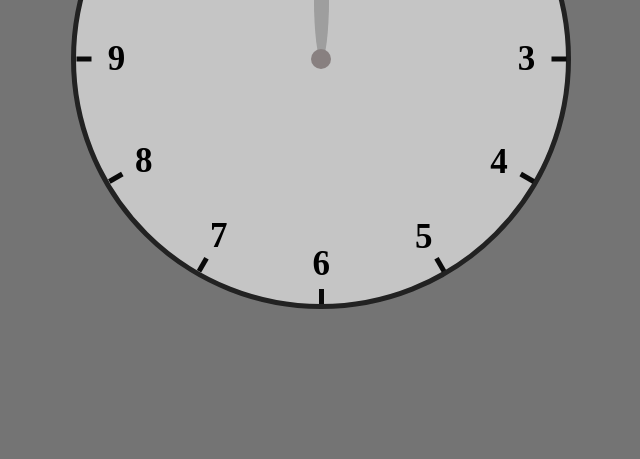
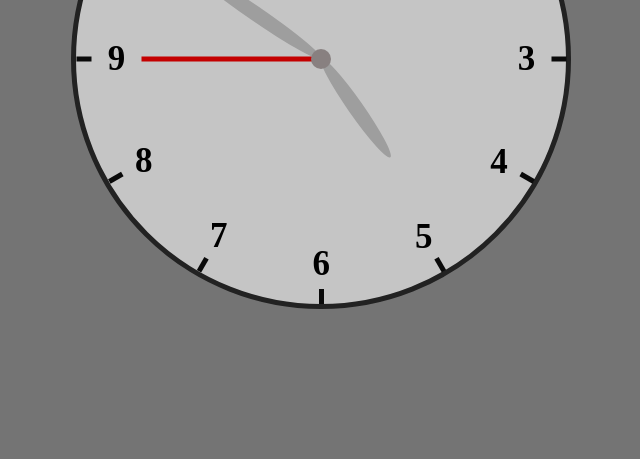
Before and after one commit to gui-araujo-21/relogio, a plain HTML site: page index.html in a window 1280 px wide. Shown: the part 341-800 px from the top of the page, without its empty margins (319-959 px from the left). Drawn offline with Linux system fonts and the light colour scheme.

Commit message:
finished analog clock

```diff
--- a/script.js
+++ b/script.js
@@ -0,0 +1,17 @@
+const qS = (el)=> document.querySelector(el);
+
+const clock = () =>{
+    let date = new Date();
+    let milliSeconds = date.getMilliseconds();
+    let seconds = date.getSeconds();
+    let minutes = date.getMinutes();
+    let hours = date.getHours();
+
+    qS('.seconds').style.transform = `translate(0,-50%) rotate(${(seconds + (milliSeconds/1000))*6}deg)`;
+    qS('.minutes').style.transform = `translate(0,-50%) rotate(${(minutes + (seconds/60))*6}deg)`;
+    qS('.hours').style.transform = `translate(0,-50%) rotate(${(hours + (minutes/60))*30}deg)`;
+
+}
+
+
+setInterval(clock,50);
```
Also changed, not shown: index.html (+0 -1 lines).
